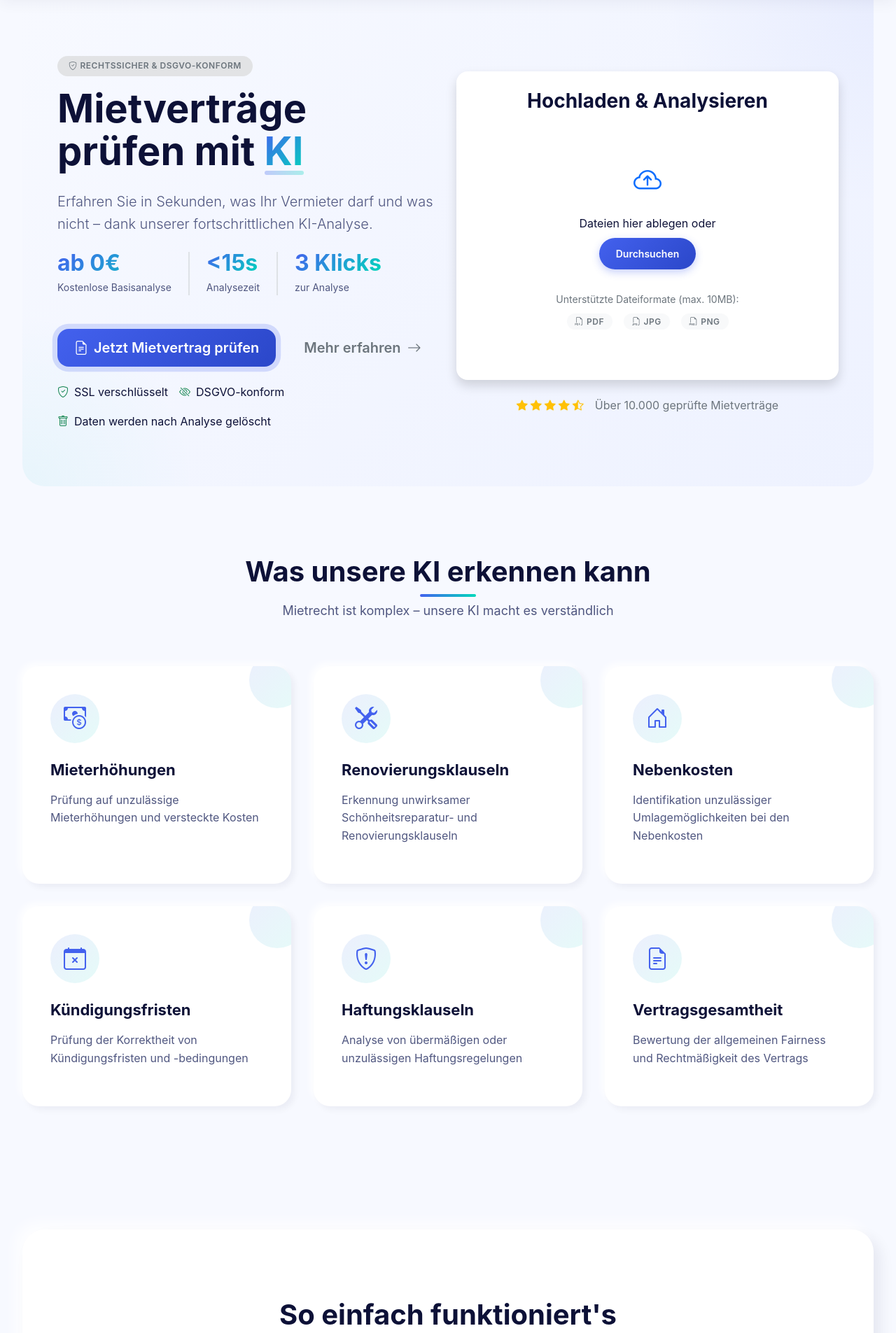
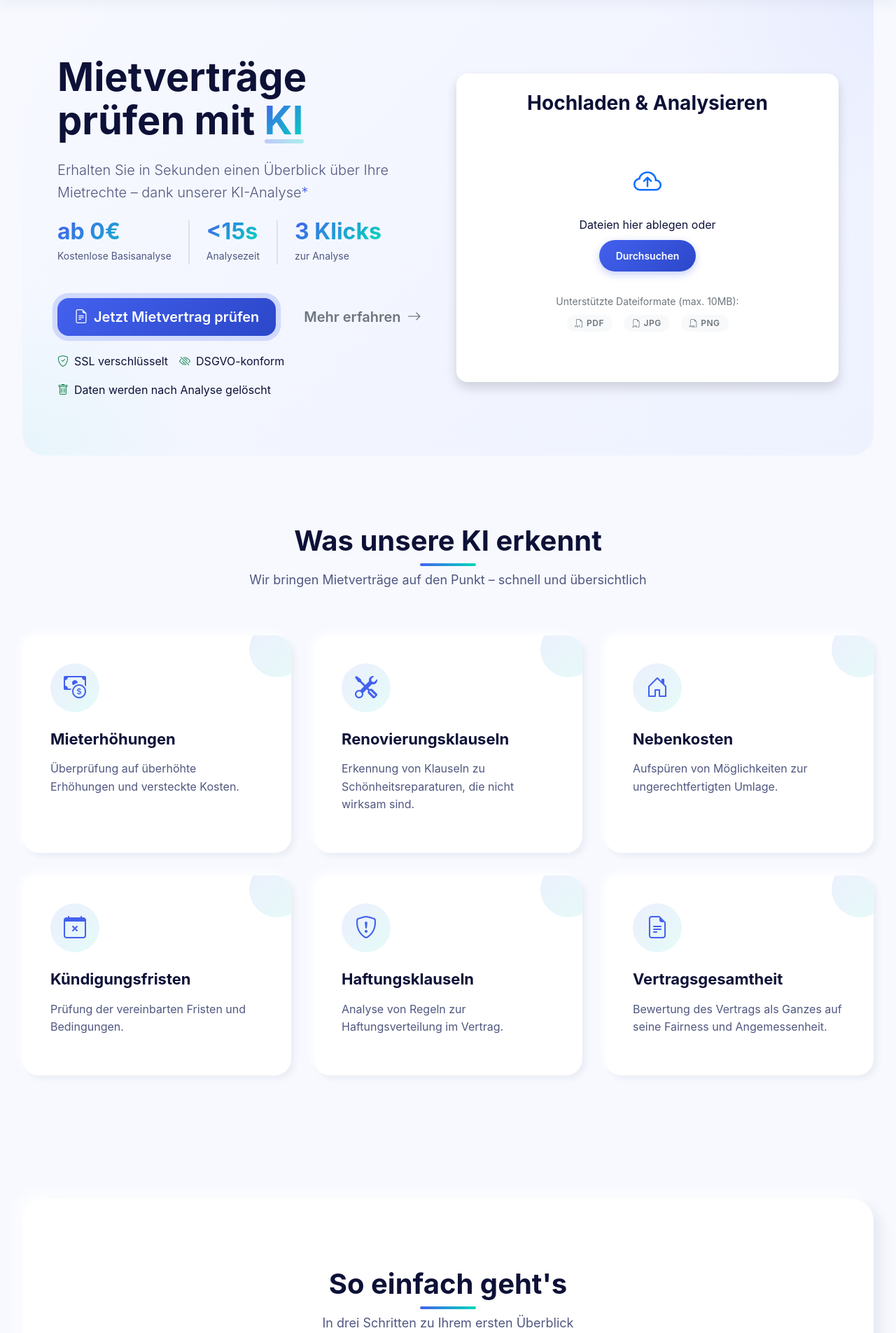
Before and after one commit to am9zZWY/KlarMieten, a Django app: page / in a window 1280 px wide. Shown: the part 88-1993 px from the top of the page at 70% size. Run offline with Django 5.2, Linux system fonts and the light colour scheme; some libraries are stand-ins or nearby versions; some web fonts are replaced.

Commit message:
Update landing.html and main.css for improved content clarity and disclaimer section

```diff
--- a/contract_analysis/templates/landing.html
+++ b/contract_analysis/templates/landing.html
@@ -12,13 +12,10 @@
                     <!-- Left Side - Content -->
                     <div class="col-lg-6 hero-content-wrapper">
                         <div class="hero-content">
-                            <div class="badge bg-secondary-subtle text-secondary mb-3 py-2 px-3 rounded-pill">
-                                <i class="bi bi-shield-check me-1"></i> Rechtssicher & DSGVO-konform
-                            </div>
                             <h1 class="hero-title display-4 fw-bold mb-4">Mietverträge prüfen mit <span
                                     class="hero-highlight position-relative">KI</span></h1>
-                            <p class="hero-subtitle lead mb-4">Erfahren Sie in Sekunden, was Ihr Vermieter darf und was
-                                nicht – dank unserer fortschrittlichen KI-Analyse.</p>
+                            <p class="hero-subtitle lead mb-4">Erhalten Sie in Sekunden einen Überblick über Ihre
+                                Mietrechte – dank unserer KI-Analyse<a href="#disclaimer">*</a></p>
 
                             <div class="hero-stats d-flex flex-wrap gap-4 mb-5">
                                 <div class="stat-item pe-4 border-end border-2">
@@ -71,20 +68,6 @@
                                 {% include 'contract/upload.html' %}
                             </div>
                         </section>
-
-                        <!-- Trust indicators -->
-                        <div class="mt-4 text-center">
-                            <div class="d-flex justify-content-center align-items-center gap-3 flex-wrap">
-                                <div class="d-flex align-items-center">
-                                    <i class="bi bi-star-fill text-warning me-1"></i>
-                                    <i class="bi bi-star-fill text-warning me-1"></i>
-                                    <i class="bi bi-star-fill text-warning me-1"></i>
-                                    <i class="bi bi-star-fill text-warning me-1"></i>
-                                    <i class="bi bi-star-half text-warning"></i>
-                                </div>
-                                <span class="text-secondary">Über 10.000 geprüfte Mietverträge</span>
-                            </div>
-                        </div>
                     </div>
                 </div>
             </div>
@@ -97,8 +80,8 @@
         <!-- Features Section -->
         <section class="features-section" id="functions">
             <div class="section-header">
-                <h2>Was unsere KI erkennen kann</h2>
-                <p>Mietrecht ist komplex – unsere KI macht es verständlich</p>
+                <h2>Was unsere KI erkennt</h2>
+                <p>Wir bringen Mietverträge auf den Punkt – schnell und übersichtlich</p>
             </div>
 
             <div class="features-grid">
@@ -107,7 +90,7 @@
                         <i class="bi bi-cash-coin"></i>
                     </div>
                     <h3>Mieterhöhungen</h3>
-                    <p>Prüfung auf unzulässige Mieterhöhungen und versteckte Kosten</p>
+                    <p>Überprüfung auf überhöhte Erhöhungen und versteckte Kosten.</p>
                 </div>
 
                 <div class="feature-card">
@@ -115,7 +98,7 @@
                         <i class="bi bi-tools"></i>
                     </div>
                     <h3>Renovierungsklauseln</h3>
-                    <p>Erkennung unwirksamer Schönheitsreparatur- und Renovierungsklauseln</p>
+                    <p>Erkennung von Klauseln zu Schönheitsreparaturen, die nicht wirksam sind.</p>
                 </div>
 
                 <div class="feature-card">
@@ -123,7 +106,7 @@
                         <i class="bi bi-house-door"></i>
                     </div>
                     <h3>Nebenkosten</h3>
-                    <p>Identifikation unzulässiger Umlagemöglichkeiten bei den Nebenkosten</p>
+                    <p>Aufspüren von Möglichkeiten zur ungerechtfertigten Umlage.</p>
                 </div>
 
                 <div class="feature-card">
@@ -131,7 +114,7 @@
                         <i class="bi bi-calendar-x"></i>
                     </div>
                     <h3>Kündigungsfristen</h3>
-                    <p>Prüfung der Korrektheit von Kündigungsfristen und -bedingungen</p>
+                    <p>Prüfung der vereinbarten Fristen und Bedingungen.</p>
                 </div>
 
                 <div class="feature-card">
@@ -139,7 +122,7 @@
                         <i class="bi bi-shield-exclamation"></i>
                     </div>
                     <h3>Haftungsklauseln</h3>
-                    <p>Analyse von übermäßigen oder unzulässigen Haftungsregelungen</p>
+                    <p>Analyse von Regeln zur Haftungsverteilung im Vertrag.</p>
                 </div>
 
                 <div class="feature-card">
@@ -147,7 +130,7 @@
                         <i class="bi bi-file-earmark-text"></i>
                     </div>
                     <h3>Vertragsgesamtheit</h3>
-                    <p>Bewertung der allgemeinen Fairness und Rechtmäßigkeit des Vertrags</p>
+                    <p>Bewertung des Vertrags als Ganzes auf seine Fairness und Angemessenheit.</p>
                 </div>
             </div>
         </section>
@@ -155,8 +138,8 @@
         <!-- How It Works -->
         <section class="how-it-works" id="how-it-works">
             <div class="section-header">
-                <h2>So einfach funktioniert's</h2>
-                <p>In nur drei Schritten zu Ihrer rechtlichen Einschätzung</p>
+                <h2>So einfach geht's</h2>
+                <p>In drei Schritten zu Ihrem ersten Überblick</p>
             </div>
 
             <div class="steps-container">
@@ -164,7 +147,7 @@
                     <div class="step-number">01</div>
                     <div class="step-content">
                         <h3>Mietvertrag hochladen</h3>
-                        <p>Laden Sie Ihren Mietvertrag als PDF oder Foto hoch</p>
+                        <p>Laden Sie Ihren Mietvertrag als PDF oder Foto hoch.</p>
                     </div>
                     <div class="step-icon">
                         <i class="bi bi-cloud-arrow-up"></i>
@@ -176,9 +159,8 @@
                 <div class="step-item">
                     <div class="step-number">02</div>
                     <div class="step-content">
-                        <h3>KI-Analyse</h3>
-                        <p>Unsere KI analysiert Ihren Vertrag auf problematische Klauseln und rechtliche
-                            Schwachstellen</p>
+                        <h3>Analyse starten</h3>
+                        <p>Unsere Technologie prüft den Vertrag auf wichtige Punkte und mögliche kritische Klauseln.</p>
                     </div>
                     <div class="step-icon">
                         <i class="bi bi-cpu"></i>
@@ -190,8 +172,8 @@
                 <div class="step-item">
                     <div class="step-number">03</div>
                     <div class="step-content">
-                        <h3>Ergebnis erhalten</h3>
-                        <p>Bekommen Sie eine detaillierte Auswertung mit konkreten Handlungsempfehlungen</p>
+                        <h3>Ergebnis abrufen</h3>
+                        <p>Erhalten Sie eine Übersicht mit zentralen Erkenntnissen und Anhaltspunkten.</p>
                     </div>
                     <div class="step-icon">
                         <i class="bi bi-file-earmark-check"></i>
@@ -276,7 +258,7 @@
         <section class="benefits-section" id="benefits">
             <div class="section-header">
                 <h2>Ihre Vorteile</h2>
-                <p>Warum immer mehr Mieter auf unsere KI-Analyse vertrauen</p>
+                <p>Warum immer mehr Mieter auf unsere Analyse vertrauen</p>
             </div>
 
             <div class="benefits-container">
@@ -284,32 +266,32 @@
                     <div class="benefit-icon">
                         <i class="bi bi-lightning"></i>
                     </div>
-                    <h3>Schnelle Analyse</h3>
-                    <p>Ergebnisse in unter 60 Sekunden statt tagelangem Warten auf einen Termin</p>
+                    <h3>Schnelle Ergebnisse</h3>
+                    <p>Erhalten Sie Ihre Analyse in unter 60 Sekunden – direkt auf den Punkt gebracht.</p>
                 </div>
 
                 <div class="benefit-card">
                     <div class="benefit-icon">
                         <i class="bi bi-piggy-bank"></i>
                     </div>
-                    <h3>Kostengünstig</h3>
-                    <p>Deutlich günstiger als eine anwaltliche Beratung oder ein Rechtsgutachten</p>
+                    <h3>Kosteneffizienz</h3>
+                    <p>Eine preiswerte Möglichkeit, wichtige Vertragsinformationen zu entdecken.</p>
                 </div>
 
                 <div class="benefit-card">
                     <div class="benefit-icon">
                         <i class="bi bi-translate"></i>
                     </div>
-                    <h3>Verständliche Sprache</h3>
-                    <p>Komplexe Rechtsfragen werden einfach und nachvollziehbar erklärt</p>
+                    <h3>Klare Sprache</h3>
+                    <p>Komplexe Texte werden verständlich und übersichtlich aufbereitet.</p>
                 </div>
 
                 <div class="benefit-card">
                     <div class="benefit-icon">
                         <i class="bi bi-graph-up"></i>
                     </div>
-                    <h3>Kontinuierliches Lernen</h3>
-                    <p>Unsere KI wird ständig mit aktuellen Urteilen und Gesetzesänderungen aktualisiert</p>
+                    <h3>Immer aktuell</h3>
+                    <p>Durch regelmäßige Updates erhalten Sie stets die wichtigsten Informationen.</p>
                 </div>
             </div>
         </section>
@@ -323,55 +305,23 @@
 
             <div class="accordion-wrapper">
                 <div class="accordion" id="landingFaq">
+                    {% for item in faq %}
                         <div class="accordion-item">
-                        <div class="accordion-header" id="faqHeadingOne">
+                            <div class="accordion-header" id="faqHeading{{ forloop.counter }}">
                                 <button class="accordion-button collapsed" type="button" data-bs-toggle="collapse"
-                                    data-bs-target="#faqOne" aria-expanded="false" aria-controls="faqOne">
-                                Welche Dateiformate kann ich hochladen?
+                                        data-bs-target="#faq{{ forloop.counter }}" aria-expanded="false"
+                                        aria-controls="faq{{ forloop.counter }}">
+                                    {{ item.question }}
                                 </button>
                             </div>
-                        <div id="faqOne" class="accordion-collapse collapse" aria-labelledby="faqHeadingOne"
-                             data-bs-parent="#landingFaq">
+                            <div id="faq{{ forloop.counter }}" class="accordion-collapse collapse"
+                                 aria-labelledby="faqHeading{{ forloop.counter }}" data-bs-parent="#landingFaq">
                                 <div class="accordion-body">
-                                Sie können Ihren Mietvertrag als PDF oder als Bild (JPG/PNG)
-                                hochladen. Bei Fotos achten Sie bitte auf gute Lesbarkeit für optimale Ergebnisse.
+                                    {{ item.answer }}
                                 </div>
                             </div>
                         </div>
-
-                    <div class="accordion-item">
-                        <div class="accordion-header" id="faqHeadingTwo">
-                            <button class="accordion-button collapsed" type="button" data-bs-toggle="collapse"
-                                    data-bs-target="#faqTwo" aria-expanded="false" aria-controls="faqTwo">
-                                Ist die Analyse rechtlich verbindlich?
-                            </button>
-                        </div>
-                        <div id="faqTwo" class="accordion-collapse collapse" aria-labelledby="faqHeadingTwo"
-                             data-bs-parent="#landingFaq">
-                            <div class="accordion-body">
-                                Nein, unsere Analyse ersetzt keine anwaltliche Beratung. Sie dient als
-                                Orientierungshilfe
-                                und
-                                kann Ihnen wichtige Hinweise geben, ob Ihr Vertrag rechtliche Probleme enthalten könnte.
-                            </div>
-                        </div>
-                    </div>
-
-                    <div class="accordion-item">
-                        <div class="accordion-header" id="faqHeadingThree">
-                            <button class="accordion-button collapsed" type="button" data-bs-toggle="collapse"
-                                    data-bs-target="#faqThree" aria-expanded="false" aria-controls="faqThree">
-                                Was kostet die Nutzung des Services?
-                            </button>
-                        </div>
-                        <div id="faqThree" class="accordion-collapse collapse" aria-labelledby="faqHeadingThree"
-                             data-bs-parent="#landingFaq">
-                            <div class="accordion-body">
-                                Wir bieten eine kostenlose Basisanalyse an. Mehr Informationen finden Sie auf unser <a
-                                    href="{% url 'pricing' %}">Preisübersichtsseite</a>.
-                            </div>
-                        </div>
-                    </div>
+                    {% endfor %}
                 </div>
             </div>
         </section>
@@ -380,10 +330,19 @@
         <section class="cta-section">
             <div class="cta-content">
                 <h2>Bereit, Ihren Mietvertrag zu prüfen?</h2>
-                <p>Erfahren Sie in wenigen Minuten, was Ihr Vermieter darf und was nicht.</p>
+                <p>Verschaffen Sie jetzt einen Überblick über Ihre Mietrechte</p>
                 <button class="btn-primary btn-large" x-data x-on:click="scrollAndHighlightUploadForm()">
                     <i class="bi bi-file-earmark-text me-2"></i>Jetzt Mietvertrag prüfen
                 </button>
+            </div>
+        </section>
+
+        <!-- Disclaimer -->
+        <section class="disclaimer-section">
+            <div class="d-flex flex-wrap gap-3 mb-4 disclaimer" id="disclaimer">
+                *Unsere KI-Analyse ersetzt keine anwaltliche Rechtsberatung. Sie dient als
+                Orientierungshilfe und kann Ihnen Hinweise geben, ob Ihr Vertrag rechtliche
+                Probleme enthalten könnte.
             </div>
         </section>
     </div>
--- a/static/css/main.css
+++ b/static/css/main.css
@@ -102,6 +102,13 @@ img {
     transform: translate(0) !important;
 }
 
+.disclaimer {
+    font-size: 1rem;
+    color: var(--text-secondary);
+    text-align: center;
+    margin-top: 1rem;
+}
+
 /* Container */
 .quantum-container {
     width: 100%;
```
Lines whose indentation alone changed are shown as unchanged.
